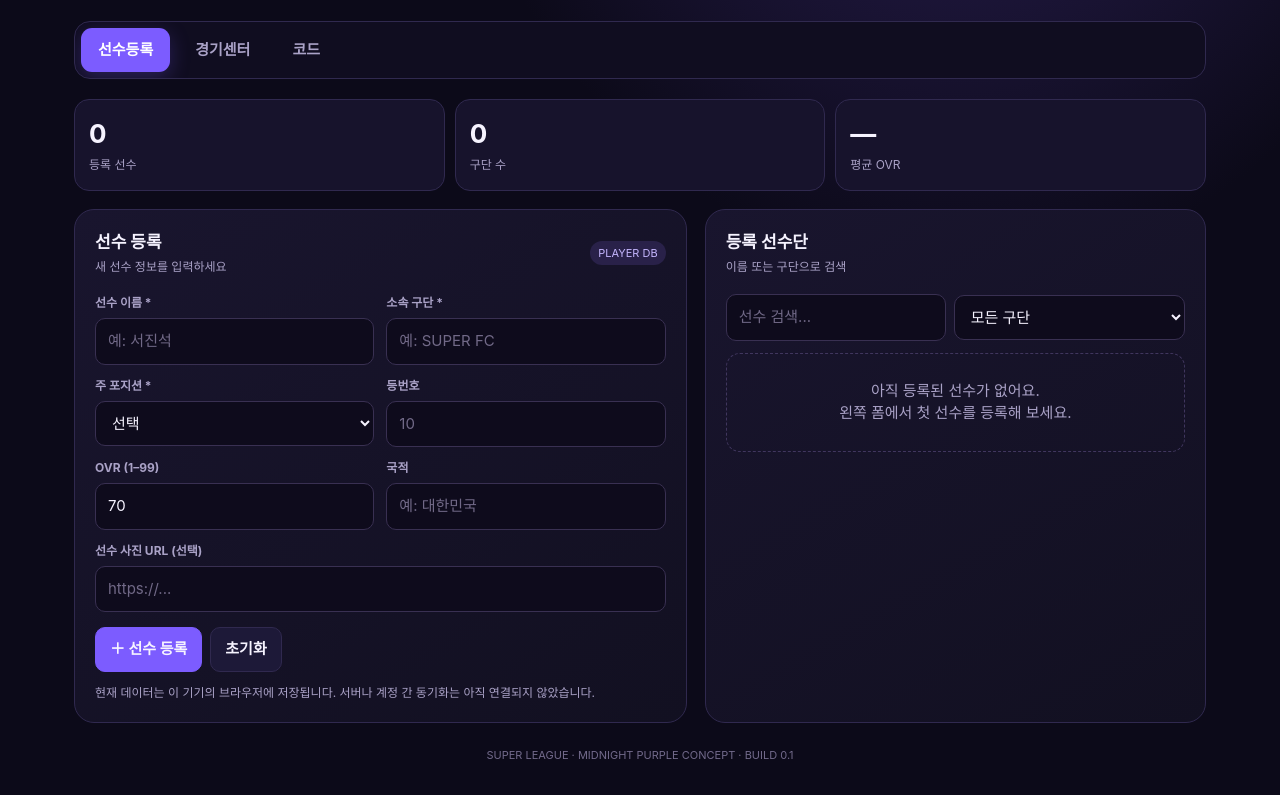
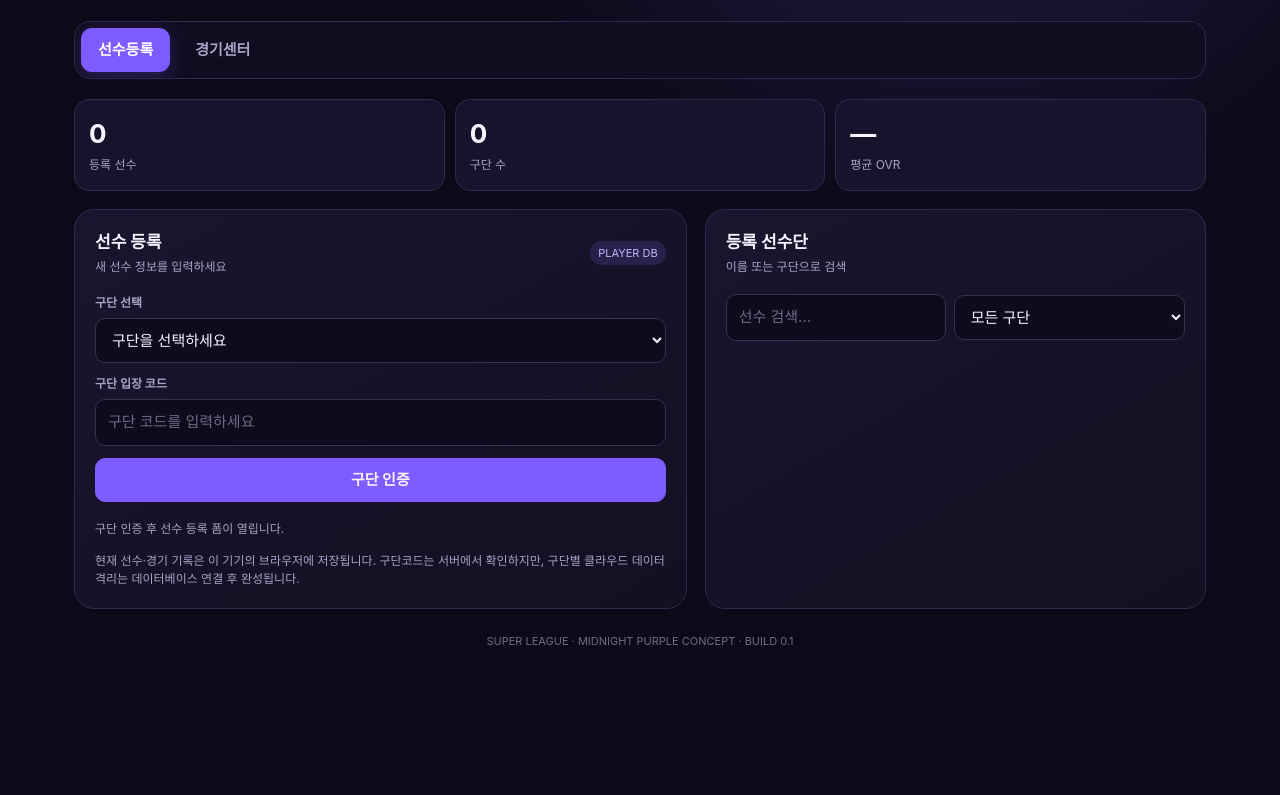
Before and after one commit to tajipan33-netizen/nfta-official-, a plain HTML site: page super-league-rebuild-v2/index.html in a window 1280 px wide. Shown: the part 243-1038 px from the top of the page. After the commit the page ends 925 px from the top, so only its background shows below. Drawn offline with Linux system fonts and the light colour scheme.

Commit message:
Add server-verified club-code player registration and photo upload

```diff
--- a/super-league-rebuild-v2/index.html
+++ b/super-league-rebuild-v2/index.html
@@ -11,22 +11,22 @@
 </style>
 </head>
 <body><main class="shell">
-<header class="top"><div class="brand"><div class="mark">✦</div><div><div class="eyebrow">LEAGUE OPERATIONS</div><h1>SUPER LEAGUE</h1></div></div><div class="status">● LOCAL MODE</div></header>
+<header class="top"><div class="brand"><div class="mark">✦</div><div><div class="eyebrow">LEAGUE OPERATIONS</div><h1>SUPER LEAGUE</h1></div></div><div class="status">● CLUB ACCESS</div></header>
 <section class="hero"><div><div class="eyebrow">CONTROL ROOM / 2026</div><h2>리그를 직접<br>만들고 관리하세요.</h2><p>선수 등록부터 경기 결과까지, 한 화면에서.</p></div><div class="heroTag">✦ MIDNIGHT PURPLE<br><span style="font-size:12px;color:var(--muted)">새로운 슈퍼리그 관리실</span></div></section>
-<nav class="tabs" aria-label="주요 메뉴"><button class="tab active" data-tab="players">선수등록</button><button class="tab" data-tab="matches">경기센터</button><button class="tab" data-tab="code">코드</button></nav>
+<nav class="tabs" aria-label="주요 메뉴"><button class="tab active" data-tab="players">선수등록</button><button class="tab" data-tab="matches">경기센터</button></nav>
 <section id="players" class="view">
 <div class="stats"><div class="stat"><strong id="playerCount">0</strong><span>등록 선수</span></div><div class="stat"><strong id="teamCount">0</strong><span>구단 수</span></div><div class="stat"><strong id="avgOvr">—</strong><span>평균 OVR</span></div></div>
 <div class="layout"><section class="panel"><div class="panelHead"><div><h3>선수 등록</h3><div class="sub">새 선수 정보를 입력하세요</div></div><span class="pill">PLAYER DB</span></div>
-<form id="playerForm"><div class="fieldGrid">
+<div class="fieldGrid" style="margin-bottom:14px"><div class="field full"><label for="teamGate">구단 선택</label><select id="teamGate"><option value="">구단을 선택하세요</option><option>셀틱트넘FC</option><option>FC BARCELONA</option><option>노팅엄 실험실</option><option>마레스카나치오날레</option><option>알 빌라 AL VILLA</option><option>알네르바체</option><option>ASK 로마사라이</option><option>서울풀FC</option><option>코모쿠젠</option><option>해머스</option><option>헌라페</option><option>QUEENS BLACK ROVERS</option><option>SKY CITY</option><option>Royal York Madrid</option><option>MSG</option><option>Les Bleus</option><option>FC Der Klassiker</option><option>본덜랜드</option><option>NAPLESEA</option><option>Atletico Milan</option><option>아스날FC</option></select></div><div class="field full"><label for="clubCode">구단 입장 코드</label><input id="clubCode" type="password" autocomplete="off" placeholder="구단 코드를 입력하세요"></div><div class="field full"><button class="btn primary" type="button" id="verifyClub">구단 인증</button><div id="authMessage" class="notice">구단 인증 후 선수 등록 폼이 열립니다.</div></div></div><form id="playerForm" class="hidden"><div class="fieldGrid">
 <div class="field"><label for="pname">선수 이름 *</label><input id="pname" required placeholder="예: 서진석"></div>
-<div class="field"><label for="team">소속 구단 *</label><input id="team" required placeholder="예: SUPER FC"></div>
+<div class="field full"><label for="team">소속 구단 *</label><select id="team" required><option value="">구단을 선택하세요</option><option>셀틱트넘FC</option><option>FC BARCELONA</option><option>노팅엄 실험실</option><option>마레스카나치오날레</option><option>알 빌라 AL VILLA</option><option>알네르바체</option><option>ASK 로마사라이</option><option>서울풀FC</option><option>코모쿠젠</option><option>해머스</option><option>헌라페</option><option>QUEENS BLACK ROVERS</option><option>SKY CITY</option><option>Royal York Madrid</option><option>MSG</option><option>Les Bleus</option><option>FC Der Klassiker</option><option>본덜랜드</option><option>NAPLESEA</option><option>Atletico Milan</option><option>아스날FC</option></select></div>
 <div class="field"><label for="position">주 포지션 *</label><select id="position" required><option value="">선택</option><option>GK</option><option>CB</option><option>LB</option><option>RB</option><option>CDM</option><option>CM</option><option>CAM</option><option>LW</option><option>RW</option><option>CF</option><option>ST</option></select></div>
 <div class="field"><label for="number">등번호</label><input id="number" type="number" min="0" max="99" placeholder="10"></div>
 <div class="field"><label for="ovr">OVR (1–99)</label><input id="ovr" type="number" min="1" max="99" value="70"></div>
 <div class="field"><label for="nation">국적</label><input id="nation" placeholder="예: 대한민국"></div>
-<div class="field full"><label for="photo">선수 사진 URL (선택)</label><input id="photo" type="url" placeholder="https://..."></div>
+<div class="field full"><label for="photoFile">선수 사진 업로드 (선택)</label><input id="photoFile" type="file" accept="image/*"><div id="photoPreview" class="notice">사진은 최대 1MB까지 업로드할 수 있습니다.</div></div><div class="field full"><label for="photo">또는 사진 URL (선택)</label><input id="photo" type="url" placeholder="https://..."></div>
 </div><div class="formActions"><button class="btn primary" type="submit">＋ 선수 등록</button><button class="btn" type="reset">초기화</button></div></form>
-<div class="notice">현재 데이터는 이 기기의 브라우저에 저장됩니다. 서버나 계정 간 동기화는 아직 연결되지 않았습니다.</div></section>
+<div class="notice">현재 선수·경기 기록은 이 기기의 브라우저에 저장됩니다. 구단코드는 서버에서 확인하지만, 구단별 클라우드 데이터 격리는 데이터베이스 연결 후 완성됩니다.</div></section>
 <section class="panel"><div class="panelHead"><div><h3>등록 선수단</h3><div class="sub">이름 또는 구단으로 검색</div></div></div><div class="listTools"><input class="search" id="playerSearch" placeholder="선수 검색..."><select id="teamFilter"><option value="">모든 구단</option></select></div><div style="height:12px"></div><div id="playerList" class="list"></div></section></div>
 </section>
 <section id="matches" class="view hidden"><div class="layout"><section class="panel"><div class="panelHead"><div><h3>경기 등록</h3><div class="sub">일정과 최종 스코어 기록</div></div><span class="pill">MATCH CENTER</span></div><form id="matchForm"><div class="fieldGrid">
@@ -36,22 +36,24 @@
 <div class="field full"><label for="round">라운드 / 대회</label><input id="round" placeholder="예: 슈퍼리그 1R"></div><div class="field full"><label for="mom">MOM (선택)</label><input id="mom" placeholder="최우수 선수"></div>
 </div><div class="formActions"><button class="btn primary" type="submit">＋ 경기 저장</button><button class="btn" type="reset">초기화</button></div></form><div class="notice">득점을 비워두면 예정 경기로 표시됩니다.</div></section>
 <section class="panel"><div class="panelHead"><div><h3>경기 결과</h3><div class="sub">등록된 경기 기록</div></div><button class="btn small" id="exportMatches">JSON 내보내기</button></div><div id="matchList" class="matchList"></div></section></div></section>
-<section id="code" class="view hidden"><div class="layout"><section class="panel"><div class="panelHead"><div><h3>데이터 코드</h3><div class="sub">선수와 경기 데이터를 JSON으로 관리</div></div><span class="pill">JSON</span></div><p class="sub">현재 브라우저에 저장된 데이터를 복사하거나 파일로 내려받을 수 있어요. 이 메뉴는 앱 소스 코드 편집기가 아니라 데이터 내보내기 도구입니다.</p><div class="formActions"><button class="btn primary" id="copyJson">JSON 복사</button><button class="btn" id="downloadJson">파일 다운로드</button><button class="btn" id="refreshJson">새로고침</button></div><div style="height:14px"></div><pre class="codebox" id="jsonPreview"></pre></section><section class="panel"><div class="panelHead"><div><h3>프로젝트 안내</h3><div class="sub">새 버전 개발 기준</div></div></div><div class="list"><div class="item"><div class="avatar">01</div><div class="itemMain"><div class="itemTitle">선수등록</div><div class="meta">이름 · 구단 · 포지션 · 등번호 · OVR · 국적 · 사진 URL</div></div></div><div class="item"><div class="avatar">02</div><div class="itemMain"><div class="itemTitle">경기센터</div><div class="meta">일정 · 홈/원정 · 스코어 · 라운드 · MOM</div></div></div><div class="item"><div class="avatar">03</div><div class="itemMain"><div class="itemTitle">코드 / 데이터</div><div class="meta">JSON 미리보기와 데이터 내보내기</div></div></div></div><div class="notice">다음 단계에서 계정 로그인, 클라우드 데이터베이스, 경기별 득점·도움·선방 통계를 추가할 수 있습니다.</div></section></div></section>
 <footer class="foot">SUPER LEAGUE · MIDNIGHT PURPLE CONCEPT · BUILD 0.1</footer>
 </main><div id="toast" class="toast hidden" role="status"></div>
 <script>
 const $=id=>document.getElementById(id);
 const safeLoad=(key)=>{try{return JSON.parse(localStorage.getItem(key)||'[]')}catch{return []}};
 let players=safeLoad('sl-v2-players'),matches=safeLoad('sl-v2-matches');
+let authenticatedTeam='';let photoData='';
 const persist=()=>{localStorage.setItem('sl-v2-players',JSON.stringify(players));localStorage.setItem('sl-v2-matches',JSON.stringify(matches));render()};
+$('verifyClub').addEventListener('click',async()=>{const team=$('teamGate').value,code=$('clubCode').value.trim();if(!team||!code){$('authMessage').textContent='구단과 코드를 모두 입력하세요.';return}const b=$('verifyClub');b.disabled=true;b.textContent='인증 중…';try{const r=await fetch('/api/verify-team',{method:'POST',headers:{'Content-Type':'application/json'},body:JSON.stringify({team,code})});const data=await r.json();if(!r.ok||!data.ok){authenticatedTeam='';$('playerForm').classList.add('hidden');$('authMessage').textContent=data.error||'코드가 올바르지 않거나 서버 설정이 완료되지 않았습니다.';return}authenticatedTeam=data.team;$('team').value=authenticatedTeam;$('team').disabled=true;$('playerForm').classList.remove('hidden');$('authMessage').textContent=authenticatedTeam+' 인증 완료. 해당 구단 선수 등록을 진행하세요.';renderPlayers();toast('구단 인증 완료')}catch(e){$('authMessage').textContent='인증 서버에 연결할 수 없습니다.'}finally{b.disabled=false;b.textContent='구단 인증'}});
+$('photoFile').addEventListener('change',()=>{const file=$('photoFile').files?.[0];photoData='';if(!file){$('photoPreview').textContent='사진은 최대 1MB까지 업로드할 수 있습니다.';return}if(!file.type.startsWith('image/')){toast('이미지 파일만 업로드할 수 있어요.');$('photoFile').value='';return}if(file.size>1024*1024){toast('사진 파일은 1MB 이하로 선택해 주세요.');$('photoFile').value='';return}const reader=new FileReader();reader.onload=()=>{photoData=String(reader.result||'');$('photoPreview').innerHTML='<img alt="사진 미리보기" src="'+photoData+'" style="max-width:100px;max-height:100px;border-radius:12px;margin-top:8px">'};reader.readAsDataURL(file)});
 function toast(msg){$('toast').textContent=msg;$('toast').classList.remove('hidden');setTimeout(()=>$('toast').classList.add('hidden'),2100)}
 document.querySelectorAll('.tab').forEach(b=>b.addEventListener('click',()=>{document.querySelectorAll('.tab').forEach(x=>x.classList.toggle('active',x===b));document.querySelectorAll('.view').forEach(x=>x.classList.toggle('hidden',x.id!==b.dataset.tab));if(b.dataset.tab==='code')updateJson()}));
-$('playerForm').addEventListener('submit',e=>{e.preventDefault();players.unshift({id:crypto.randomUUID?.()||String(Date.now()),name:$('pname').value.trim(),team:$('team').value.trim(),position:$('position').value,number:$('number').value,ovr:Number($('ovr').value)||70,nation:$('nation').value.trim(),photo:$('photo').value.trim(),createdAt:new Date().toISOString()});persist();e.target.reset();$('ovr').value=70;toast('선수가 등록됐어요.')});
+$('playerForm').addEventListener('submit',e=>{e.preventDefault();if(!authenticatedTeam){toast('먼저 구단 인증을 해주세요.');return}players.unshift({id:crypto.randomUUID?.()||String(Date.now()),name:$('pname').value.trim(),team:authenticatedTeam,position:$('position').value,number:$('number').value,ovr:Number($('ovr').value)||70,nation:$('nation').value.trim(),photo:photoData||$('photo').value.trim(),createdAt:new Date().toISOString()});persist();e.target.reset();$('ovr').value=70;$('team').value=authenticatedTeam;$('team').disabled=true;photoData='';$('photoPreview').textContent='사진은 최대 1MB까지 업로드할 수 있습니다.';toast('선수가 등록됐어요.')});
 $('matchForm').addEventListener('submit',e=>{e.preventDefault();const hs=$('homeScore').value,as=$('awayScore').value;matches.unshift({id:crypto.randomUUID?.()||String(Date.now()),date:$('matchDate').value,home:$('home').value.trim(),away:$('away').value.trim(),homeScore:hs===''?null:Number(hs),awayScore:as===''?null:Number(as),round:$('round').value.trim(),mom:$('mom').value.trim(),createdAt:new Date().toISOString()});persist();e.target.reset();toast('경기를 저장했어요.')});
 function escapeHtml(v){return String(v??'').replace(/[&<>"']/g,c=>({'&':'&amp;','<':'&lt;','>':'&gt;','"':'&quot;',"'":'&#39;'}[c]))}
-function renderPlayers(){const q=$('playerSearch').value.toLowerCase(),tf=$('teamFilter').value;const teams=[...new Set(players.map(p=>p.team).filter(Boolean))].sort();const old=$('teamFilter').value;$('teamFilter').innerHTML='<option value="">모든 구단</option>'+teams.map(t=>'<option>'+escapeHtml(t)+'</option>').join('');if(teams.includes(old))$('teamFilter').value=old;const arr=players.filter(p=>(!q||(p.name+' '+p.team+' '+p.position).toLowerCase().includes(q))&&(!tf||p.team===tf));$('playerList').innerHTML=arr.length?arr.map(p=>'<div class="item"><div class="avatar">'+(p.photo?'<img alt="" src="'+escapeHtml(p.photo)+'" style="width:100%;height:100%;object-fit:cover;border-radius:12px" onerror="this.remove()">':escapeHtml(p.position))+'</div><div class="itemMain"><div class="itemTitle">'+escapeHtml(p.name)+' <span class="pill">'+escapeHtml(p.ovr)+'</span></div><div class="meta">'+escapeHtml(p.team)+' · '+escapeHtml(p.position)+(p.number!==''?' · #'+escapeHtml(p.number):'')+(p.nation?' · '+escapeHtml(p.nation):'')+'</div></div><button class="btn small danger" data-delete-player="'+escapeHtml(p.id)+'">삭제</button></div>').join(''):'<div class="empty">아직 등록된 선수가 없어요.<br>왼쪽 폼에서 첫 선수를 등록해 보세요.</div>'}
+function renderPlayers(){const q=$('playerSearch').value.toLowerCase(),tf=$('teamFilter').value;const teams=[...new Set(players.map(p=>p.team).filter(Boolean))].sort();const old=$('teamFilter').value;$('teamFilter').innerHTML='<option value="">모든 구단</option>'+teams.map(t=>'<option>'+escapeHtml(t)+'</option>').join('');if(teams.includes(old))$('teamFilter').value=old;const arr=players.filter(p=>(!authenticatedTeam||p.team===authenticatedTeam)&&(!q||(p.name+' '+p.team+' '+p.position).toLowerCase().includes(q))&&(!tf||p.team===tf));$('playerList').innerHTML=arr.length?arr.map(p=>'<div class="item"><div class="avatar">'+(p.photo?'<img alt="" src="'+escapeHtml(p.photo)+'" style="width:100%;height:100%;object-fit:cover;border-radius:12px" onerror="this.remove()">':escapeHtml(p.position))+'</div><div class="itemMain"><div class="itemTitle">'+escapeHtml(p.name)+' <span class="pill">'+escapeHtml(p.ovr)+'</span></div><div class="meta">'+escapeHtml(p.team)+' · '+escapeHtml(p.position)+(p.number!==''?' · #'+escapeHtml(p.number):'')+(p.nation?' · '+escapeHtml(p.nation):'')+'</div></div><button class="btn small danger" data-delete-player="'+escapeHtml(p.id)+'">삭제</button></div>').join(''):'<div class="empty">인증된 구단의 등록 선수가 없어요.<br>구단 인증 후 선수를 등록해 보세요.</div>'}
 function renderMatches(){$('matchList').innerHTML=matches.length?matches.map(m=>'<div class="matchCard"><div class="matchTop"><span>'+escapeHtml(m.round||'친선 경기')+'</span><span>'+escapeHtml(m.date||'날짜 미정')+'</span></div><div class="matchTeams"><span>'+escapeHtml(m.home)+'</span><span class="matchScore">'+(m.homeScore===null?'VS':m.homeScore+' : '+m.awayScore)+'</span><span>'+escapeHtml(m.away)+'</span></div>'+(m.mom?'<div class="meta" style="margin-top:9px">★ MOM · '+escapeHtml(m.mom)+'</div>':'')+'<div style="display:flex;justify-content:flex-end;margin-top:9px"><button class="btn small danger" data-delete-match="'+escapeHtml(m.id)+'">기록 삭제</button></div></div>').join(''):'<div class="empty">아직 등록된 경기가 없어요.</div>'}
-function updateJson(){$('jsonPreview').textContent=JSON.stringify({app:'SUPER LEAGUE',version:'0.1',players,matches},null,2)}
+function updateJson(){}
 function render(){$('playerCount').textContent=players.length;$('teamCount').textContent=new Set(players.map(p=>p.team)).size;$('avgOvr').textContent=players.length?Math.round(players.reduce((s,p)=>s+(Number(p.ovr)||0),0)/players.length):'—';renderPlayers();renderMatches();updateJson()}
 $('playerSearch').addEventListener('input',renderPlayers);$('teamFilter').addEventListener('change',renderPlayers);
 document.addEventListener('click',e=>{const p=e.target.closest('[data-delete-player]'),m=e.target.closest('[data-delete-match]');if(p&&confirm('이 선수를 삭제할까요?')){players=players.filter(x=>x.id!==p.dataset.deletePlayer);persist();toast('선수를 삭제했어요.')}if(m&&confirm('이 경기 기록을 삭제할까요?')){matches=matches.filter(x=>x.id!==m.dataset.deleteMatch);persist();toast('경기를 삭제했어요.')}});
```
